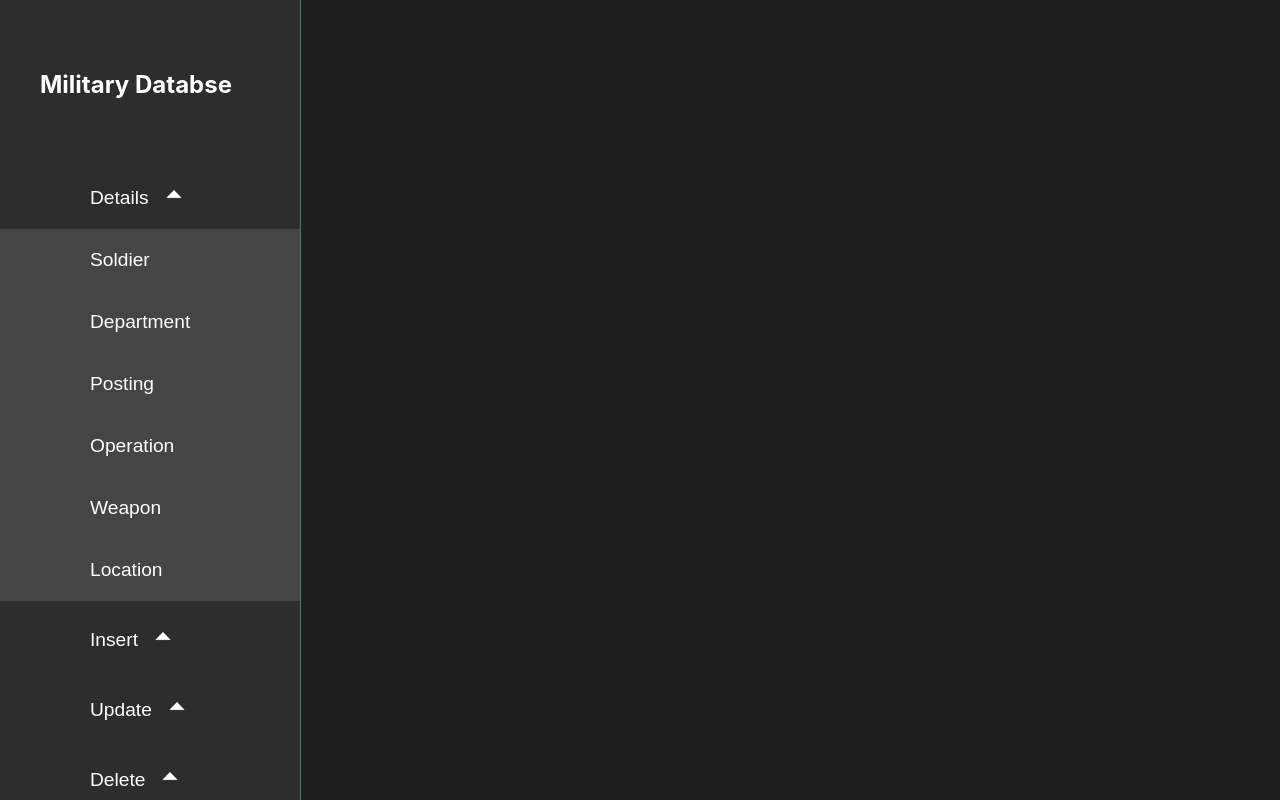
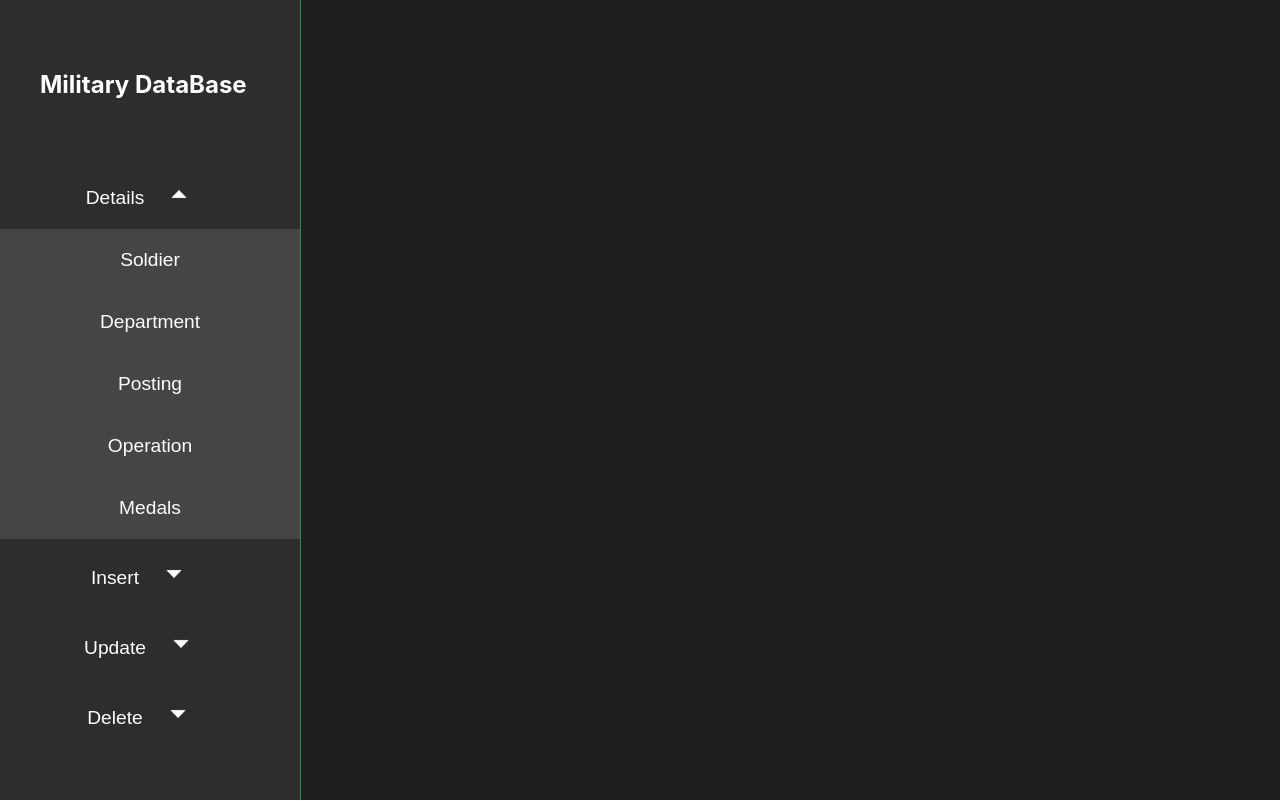
Before and after one commit to Amit-Bongale/military-database, a React (Create React App) app: page / in a window 1280 px wide. Both pictures are taken after a click on the button "Details". Built offline with nearby package versions, Linux system fonts and the light colour scheme.

Commit message:
nav bar completed

```diff
--- a/src/Components/Navbar/Navbar.css
+++ b/src/Components/Navbar/Navbar.css
@@ -1,7 +1,7 @@
 .Nav-bar-container{
     background-color: var(--bg-200);
     width: 300px;
-    height: 100vh;
+    min-height: 100vh;
     color: var(--text-200);
     display: flex;
     flex-wrap: wrap;
@@ -20,6 +20,22 @@
     /* align-items: center; */
 }
 
+.nav-main-button{
+    background-color: transparent;
+    border: 0;
+    padding: 10px 30px;
+    margin: 10px;
+    font-size: 1.2rem;
+    cursor:pointer;
+    height: 50px;
+    width:280px
+}
+
+.nav-main-button:hover{
+    background: linear-gradient(90deg , var(--primary-100) , var(--primary-200) 50%);
+    border-radius: 12px;
+}
+
 .nav-button{
     background-color: transparent;
     border: 0;
@@ -27,11 +43,12 @@
     margin: 10px;
     font-size: 1.2rem;
     cursor:pointer;
+    width:280px;
 }
 
-.nav-button > img {
+.nav-main-button > img {
     margin-top: 5px;
-    padding: 0px 15px 0px 15px;
+    padding: 0px 25px 0px 25px;
     position: relative;
 }
 
--- a/src/Components/Navbar/Navbar.js
+++ b/src/Components/Navbar/Navbar.js
@@ -1,6 +1,6 @@
 import './Navbar.css'
 import { Link } from 'react-router-dom'
-import { useState , useEffect} from 'react'
+import { useState } from 'react'
 
 import arrow from '../../Assets/Icons/downward-arrow (1).png'
 
@@ -10,14 +10,20 @@ function Navbar(){
   let [IsdropdownOpeninsert , setIsdropdownOpeninsert] = useState(false)
   let [IsdropdownOpenupdate , setIsdropdownOpenupdate] = useState(false)
   let [IsdropdownOpendelete , setIsdropdownOpendelete] = useState(false)
-  let [rotation , setrotation] = useState(0);
+  let [rotation1 , setrotation1] = useState(0);
+  let [rotation2 , setrotation2] = useState(0);
+  let [rotation3 , setrotation3] = useState(0);
+  let [rotation4 , setrotation4] = useState(0);
+
 
   const handleopendetail = () => {
     setIsdropdownOpendetail(!IsdropdownOpendetail);
     setIsdropdownOpenupdate(false);
     setIsdropdownOpeninsert(false);
     setIsdropdownOpendelete(false);
-    setrotation(rotation+180);
+    setrotation2(0);
+    setrotation3(0);
+    setrotation4(0);
   }
 
   const handleopeninsert = () => {
@@ -25,7 +31,9 @@ function Navbar(){
     setIsdropdownOpendetail(false);
     setIsdropdownOpenupdate(false);
     setIsdropdownOpendelete(false);
-    setrotation(rotation+180);
+    setrotation1(0);
+    setrotation3(0);
+    setrotation4(0);
   }
 
   const handleopenupdate = () => {
@@ -33,7 +41,9 @@ function Navbar(){
     setIsdropdownOpendetail(false);
     setIsdropdownOpeninsert(false);
     setIsdropdownOpendelete(false);
-    setrotation(rotation+180);
+    setrotation1(0);
+    setrotation2(0);
+    setrotation4(0);
   }
 
   const handleopendelete = () => {
@@ -41,18 +51,38 @@ function Navbar(){
     setIsdropdownOpendetail(false);
     setIsdropdownOpeninsert(false);
     setIsdropdownOpenupdate(false);
-    setrotation(rotation+180);
+    setrotation1(0);
+    setrotation2(0);
+    setrotation3(0);
+  }
+
+  const imgrotate = () => {
+    setrotation1(180);
+  }
+
+  const imgrotate2 = () => {
+    setrotation2(rotation2+180);
+  }
+  const imgrotate3 = () => {
+    setrotation3(rotation3+180);
+  }
+  const imgrotate4 = () => {
+    setrotation4(rotation4+180);
   }
 
   return (
     <div className='Nav-bar-container'>
 
+      <div>
+
         <div className='Navbar-buttons-container'>
-        <h2>Military Databse</h2>
+          <h2>Military DataBase</h2>
         </div>
 
-        <button className='nav-button' onClick={() => { handleopendetail() }}>Details
-        <img id='arrow-btn' src={arrow} height={20}  style={{rotate:`${rotation}deg`}}></img>
+        <div>
+
+          <button className='nav-main-button' onClick={() => { handleopendetail(); imgrotate(); }}>Details
+          <img id='arrow-btn' src={arrow} height={20}  style={{rotate:`${rotation1}deg`}} alt='arrow'></img>
           </button>
           { IsdropdownOpendetail && (
               <div className='nav-subbutton-container' >
@@ -60,13 +90,12 @@ function Navbar(){
                 <button  className='nav-button'>Department</button>
                 <button className='nav-button'>Posting</button>
                 <button  className='nav-button'>Operation</button>
-              <button className='nav-button'>Weapon</button>
-              <button className='nav-button'>Location</button>
+                <button className='nav-button'>Medals</button>
               </div>
           )}
 
-        <button className='nav-button' onClick={() => { handleopeninsert() }}>Insert
-        <img id='arrow-btn' src={arrow} height={20}  style={{rotate:`${rotation}deg`}}></img>
+          <button className='nav-main-button' onClick={() => { handleopeninsert(); imgrotate2(); }}> Insert
+          <img id='arrow-btn' src={arrow} height={20}  style={{rotate:`${rotation2}deg`}} alt='arrow'></img>
           </button>
           { IsdropdownOpeninsert && (
             <div className='nav-subbutton-container' >
@@ -74,13 +103,12 @@ function Navbar(){
               <button  className='nav-button'>Department</button>
               <button className='nav-button'>Posting</button>
               <button  className='nav-button'>Operation</button>
-            <button className='nav-button'>Weapon</button>
-            <button className='nav-button'>Location</button>
+              <button className='nav-button'>Medals</button>
             </div>
           )}
 
-        <button className='nav-button' onClick={() => { handleopenupdate() }}>Update
-        <img id='arrow-btn' src={arrow} height={20}  style={{rotate:`${rotation}deg`}}></img>
+          <button className='nav-main-button' onClick={() => { handleopenupdate(); imgrotate3(); }}> Update
+          <img id='arrow-btn' src={arrow} height={20}  style={{rotate:`${rotation3}deg`}} alt='arrow'></img>
           </button>
           { IsdropdownOpenupdate && (
             <div className='nav-subbutton-container' >
@@ -88,13 +116,12 @@ function Navbar(){
               <button  className='nav-button'>Department</button>
               <button className='nav-button'>Posting</button>
               <button  className='nav-button'>Operation</button>
-            <button className='nav-button'>Weapon</button>
-            <button className='nav-button'>Location</button>
+              <button className='nav-button'>Medals</button>
             </div>
           )}
 
-        <button className='nav-button' onClick={() => { handleopendelete() }}>Delete
-        <img id='arrow-btn' src={arrow} height={20}  style={{rotate:`${rotation}deg`}}></img>
+          <button className='nav-main-button' onClick={() => { handleopendelete(); imgrotate4(); }}>Delete
+          <img id='arrow-btn' src={arrow} height={20}  style={{rotate:`${rotation4}deg`}} alt='arrow'></img>
           </button>
           { IsdropdownOpendelete && (
             <div className='nav-subbutton-container' >
@@ -102,10 +129,13 @@ function Navbar(){
               <button  className='nav-button'>Department</button>
               <button className='nav-button'>Posting</button>
               <button  className='nav-button'>Operation</button>
-            <button className='nav-button'>Weapon</button>
-            <button className='nav-button'>Location</button>
+              <button className='nav-button'>Medals</button>
             </div>
           )}
+
+        </div>
+
+      </div>
 
     </div>
   )
```
Lines whose indentation alone changed are shown as unchanged.
